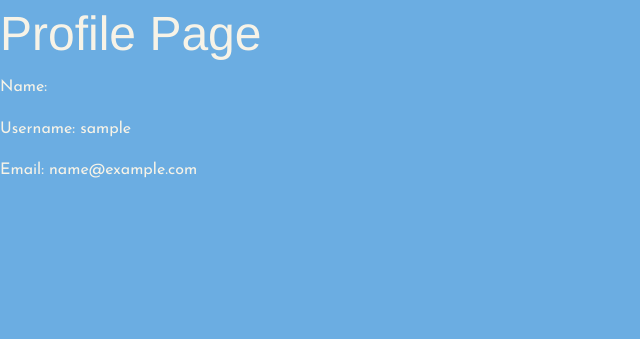
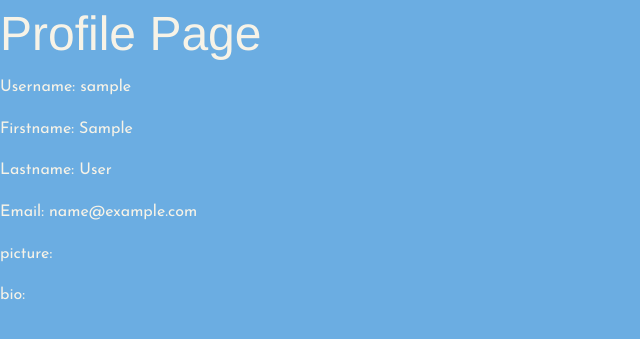
Before and after one commit to lrondenet/bettertogether, a Django app: page /profile/ in a window 1280 px wide. Shown: the top 339 px of the page, without its empty margins (0-640 px from the left). Run offline with Django 3.2, Linux system fonts and the light colour scheme; the visitor is signed in with stand-in values (Sample User, id 1); some libraries are stand-ins or nearby versions.

Commit message:
Profile changes

```diff
--- a/mysite/myapp/templates/profile.html
+++ b/mysite/myapp/templates/profile.html
@@ -3,9 +3,12 @@
 {% block content %}
 <div class="container">
     <h1>Profile Page</h1>
-    <p>Name: {{ profile.first_name }} {{ profile.last_name }}</p>
     <p>Username: {{ user }} </p>
+    <p>Firstname: {{ user.first_name }}</p>
+    <p>Lastname: {{ user.last_name }}</p>
     <p>Email: {{ user.email }}</p>
+    <p>picture: </p>
+    <p>bio: </p>
 
 </div>
 
```
Also changed, not shown: mysite/myapp/views.py (line endings or trailing spaces).
